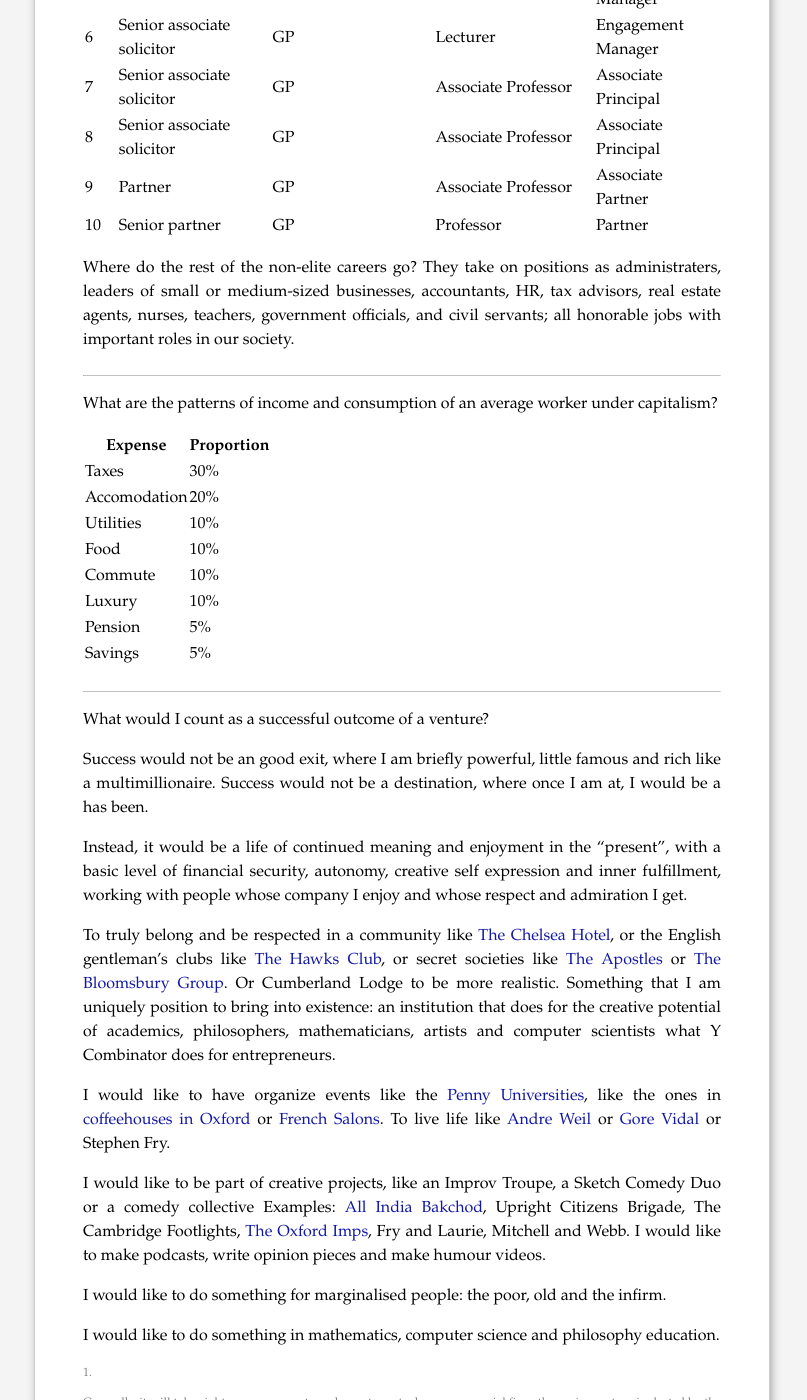
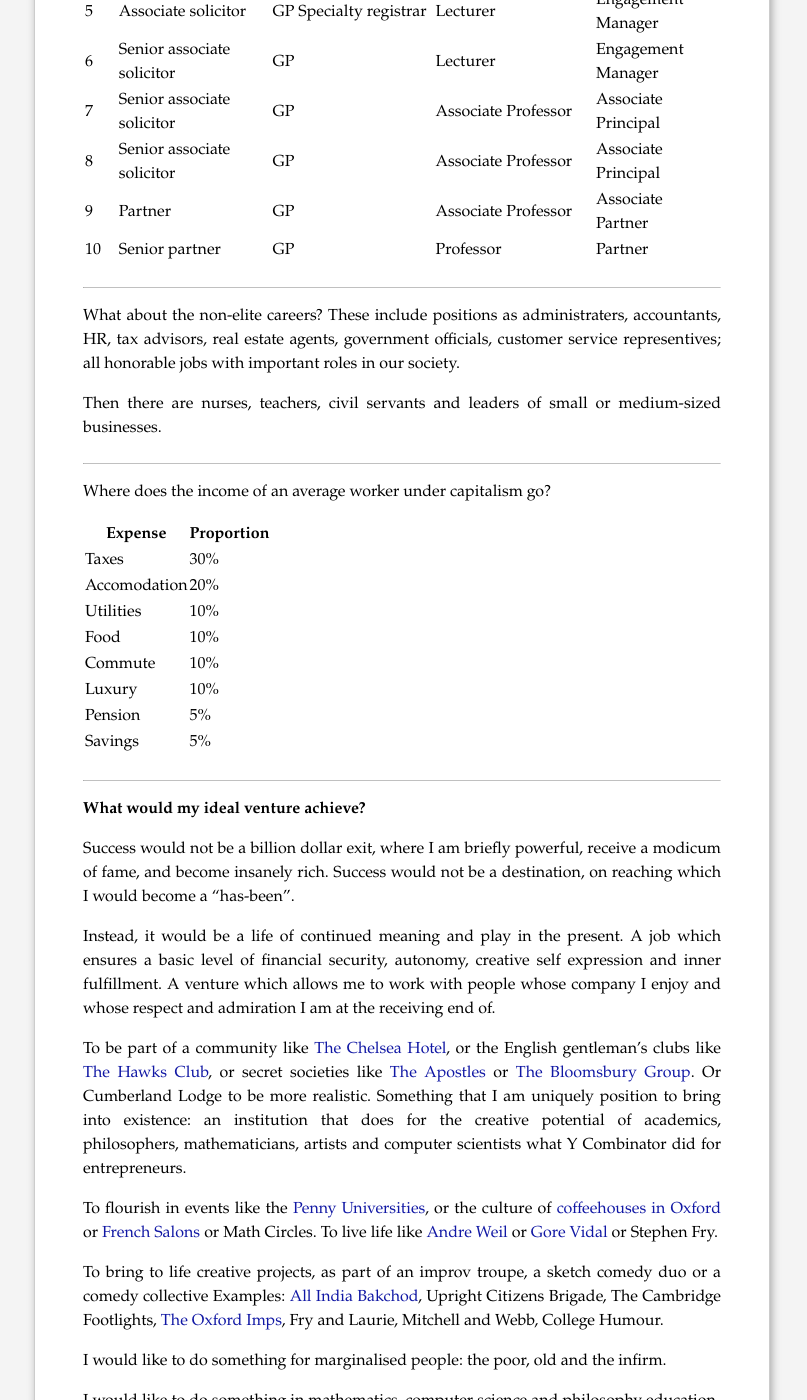
Before and after one commit to piyushahuja/piyushahuja.github.io, a Jekyll site: the page built from _posts/journal/2020-09-26-grail.md, in a window 1280 px wide and 1400 px high, scrolled down 743 px. Shown: the whole window, without its empty margins (238-1045 px from the left). Built offline with Jekyll 4.4.1, drawn with Linux system fonts in a browser that asks for light colours; comment, search, counter and statistics services are not loaded; some of the changed text lies outside the part shown.

Commit message:
auto deployed

```diff
--- a/_posts/journal/2020-09-26-grail.md
+++ b/_posts/journal/2020-09-26-grail.md
@@ -9,12 +9,12 @@ permalink: /grail
 
 ---
 
-I turned 30 this year.
+The lives and careers of most people will be decidedly average.  They will not rich, famous, attractive or powerful; you will not reach the pinnacle of sports, entertainment, academia, politics, or business. An Olympic Medal, an Oscar, a Nobel Prize, or Prime Ministership, or a billion-dollar wealth are within reach of only a handful
 
-The careers of most of us will be decidedly average.  You will not rich, famous, attractive or powerful; you will not reach the pinnacle of sports, entertainment, academia, politics, or business. An Olympic Medal, an Oscar, a Nobel Prize, or Prime Ministership, or a billion-dollar wealth would never be within my reach.
+I turned 30 this year, and I will be like most people.
 
 
-Consider the careers chosen by most graduates of an elite education : law, medicine, consulting, academia, finance, and engineering. Climbing the meritocratic ladder in these fields requires incredible smarts, work-ethic and competitiveness over a decade in your 20s and early 30s. The rewards are an above-average income, highly educated coworkers, and prestigious careers in institutions that take care of life's basic needs. They would lead you to a upper-middle class life.
+Consider the careers chosen by most graduates of an elite education: law, medicine, consulting, academia, finance, and engineering. Climbing the meritocratic ladder in these fields requires incredible smarts, work-ethic and competitiveness. They demand complete devotion in the prime years of your life: most of your 20s and early 30s.   The rewards are an above-average income, highly educated coworkers, and prestigious careers in institutions that take care of life's basic needs.  A comfortable existence in the upper reaches of the middle class, inaccessible to most.
 
 
 
@@ -32,7 +32,11 @@ Year | Law[^Law]       | Medicine[^Medicine]    | Academia  | Consulting |
 10 | Senior partner |   GP | Professor | Partner |
 
 
-Where do the rest of the non-elite careers go? They take on positions as administraters, leaders of small or medium-sized businesses, accountants, HR, tax advisors, real estate agents, nurses, teachers, government officials, and civil servants; all honorable jobs with important roles in our society.
+---
+
+What about the non-elite careers? These include positions as administraters, accountants, HR, tax advisors, real estate agents, government officials, customer service representives; all honorable jobs with important roles in our society.
+
+Then there are nurses, teachers, civil servants and leaders of small or medium-sized businesses.
 
 
 
@@ -44,7 +48,7 @@ Where do the rest of the non-elite careers go? They take on positions as adminis
 ------
 
 
-What are the patterns of income and consumption of an average worker under capitalism?
+Where does the income of an average worker under capitalism go?
 
 
 Expense   | Proportion |
@@ -61,18 +65,22 @@ Savings  |  5%   |
 
 -----
 
-What would I count as a successful outcome of a venture?
+**What would my ideal venture achieve?**
 
-Success would not be an good exit, where I am briefly powerful,  little famous and rich like a multimillionaire. Success would not be a destination, where once I am at, I would be a has been.
 
-Instead, it would be a life of continued meaning and enjoyment in the "present", with a basic level of financial security, autonomy, creative self expression and inner fulfillment, working with people whose company I enjoy and whose respect and admiration I get.
+Success would not be a billion dollar exit, where I am briefly powerful,  receive a modicum of fame, and become insanely rich. Success would not be a destination, on reaching which I would become a "has-been".
 
-To truly belong and be respected in a community like [The Chelsea Hotel](https://medium.com/@bagelboy/make-america-bohemian-again-de846e35d757), or the English gentleman's clubs like [The Hawks Club](https://en.wikipedia.org/wiki/Hawks%27_Club), or secret societies like [The Apostles](https://en.wikipedia.org/wiki/Cambridge_Apostles)  or [The Bloomsbury Group](https://en.wikipedia.org/wiki/Bloomsbury_Group). Or Cumberland Lodge to be more realistic. Something that I am uniquely position to bring into existence: an institution that does for the creative potential of academics, philosophers, mathematicians, artists and computer scientists what Y Combinator does for entrepreneurs.
+Instead, it would be a life of continued meaning and play in the present. A job which ensures a basic level of financial security, autonomy, creative self expression and inner fulfillment. A venture which allows me to work with people whose company I enjoy and whose respect and admiration I am at the receiving end of.
 
-I would like to have organize events like the [Penny Universities](https://thonyc.wordpress.com/2015/09/29/the-penny-universities/), like the ones in [coffeehouses in Oxford](https://en.wikipedia.org/wiki/English_coffeehouses_in_the_17th_and_18th_centuries) or [French Salons](https://en.wikipedia.org/wiki/Salon_(gathering)). To live life like [Andre Weil](https://www.ams.org/journals/notices/201801/rnoti-p54.pdf) or [Gore Vidal](https://en.wikipedia.org/wiki/Gore_Vidal) or Stephen Fry.
+To be part of a community like [The Chelsea Hotel](https://medium.com/@bagelboy/make-america-bohemian-again-de846e35d757), or the English gentleman's clubs like [The Hawks Club](https://en.wikipedia.org/wiki/Hawks%27_Club), or secret societies like [The Apostles](https://en.wikipedia.org/wiki/Cambridge_Apostles)  or [The Bloomsbury Group](https://en.wikipedia.org/wiki/Bloomsbury_Group). Or Cumberland Lodge to be more realistic. Something that I am uniquely position to bring into existence: an institution that does for the creative potential of academics, philosophers, mathematicians, artists and computer scientists what Y Combinator did for entrepreneurs.
 
-I would like to be part of creative projects, like an Improv Troupe, a Sketch Comedy Duo or a comedy collective Examples: [All India Bakchod](All_India_Bakchod), Upright Citizens Brigade, The Cambridge Footlights, [The Oxford Imps](https://en.wikipedia.org/wiki/The_Oxford_Imps), Fry and Laurie, Mitchell and Webb. I would like to make podcasts, write opinion pieces and make humour videos.
+To flourish in events like the [Penny Universities](https://thonyc.wordpress.com/2015/09/29/the-penny-universities/), or the culture of [coffeehouses in Oxford](https://en.wikipedia.org/wiki/English_coffeehouses_in_the_17th_and_18th_centuries) or [French Salons](https://en.wikipedia.org/wiki/Salon_(gathering)) or Math Circles. To live life like [Andre Weil](https://www.ams.org/journals/notices/201801/rnoti-p54.pdf) or [Gore Vidal](https://en.wikipedia.org/wiki/Gore_Vidal) or Stephen Fry.
+
+To bring to life creative projects, as part of an improv troupe, a sketch comedy duo or a comedy collective Examples: [All India Bakchod](All_India_Bakchod), Upright Citizens Brigade, The Cambridge Footlights, [The Oxford Imps](https://en.wikipedia.org/wiki/The_Oxford_Imps), Fry and Laurie, Mitchell and Webb, College Humour.
 
 I would like to do something for marginalised people: the poor, old and the infirm.
 
 I would like to do something in mathematics, computer science and philosophy education.
+
+
+-----
```
